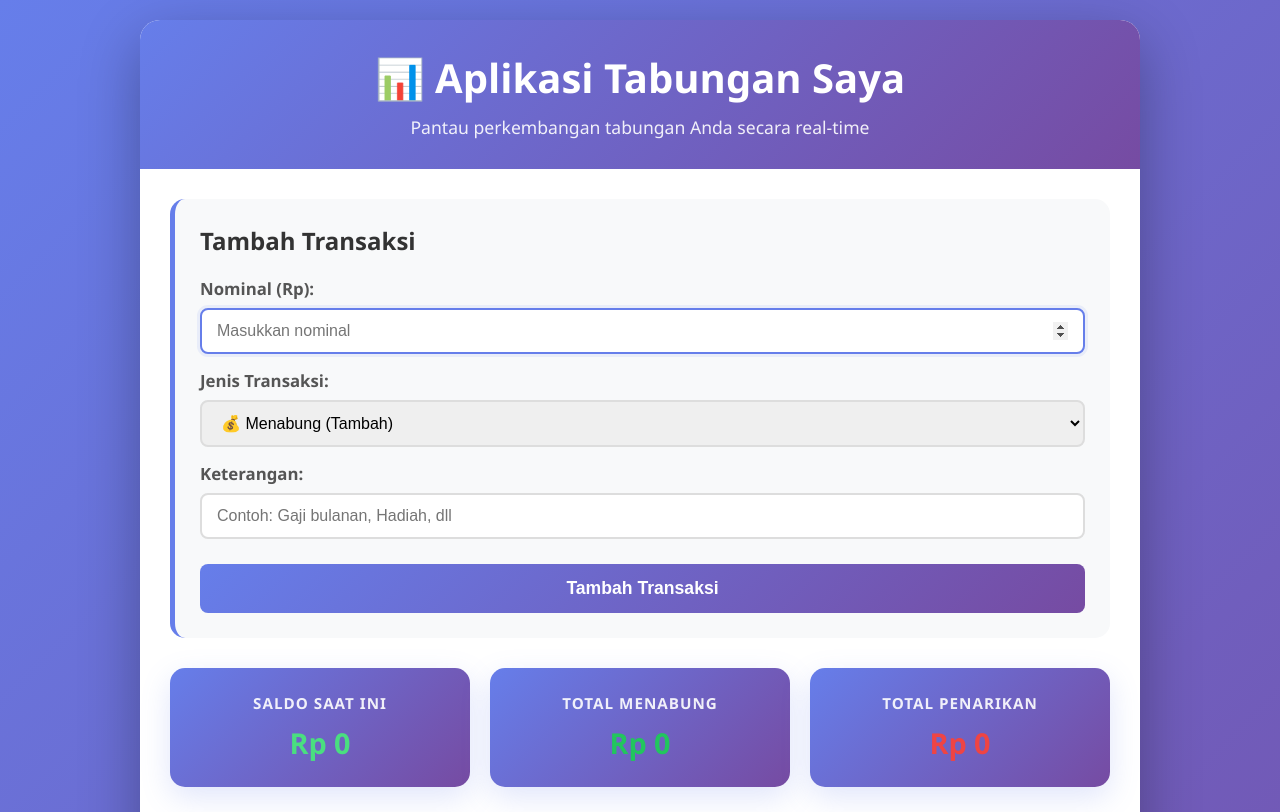
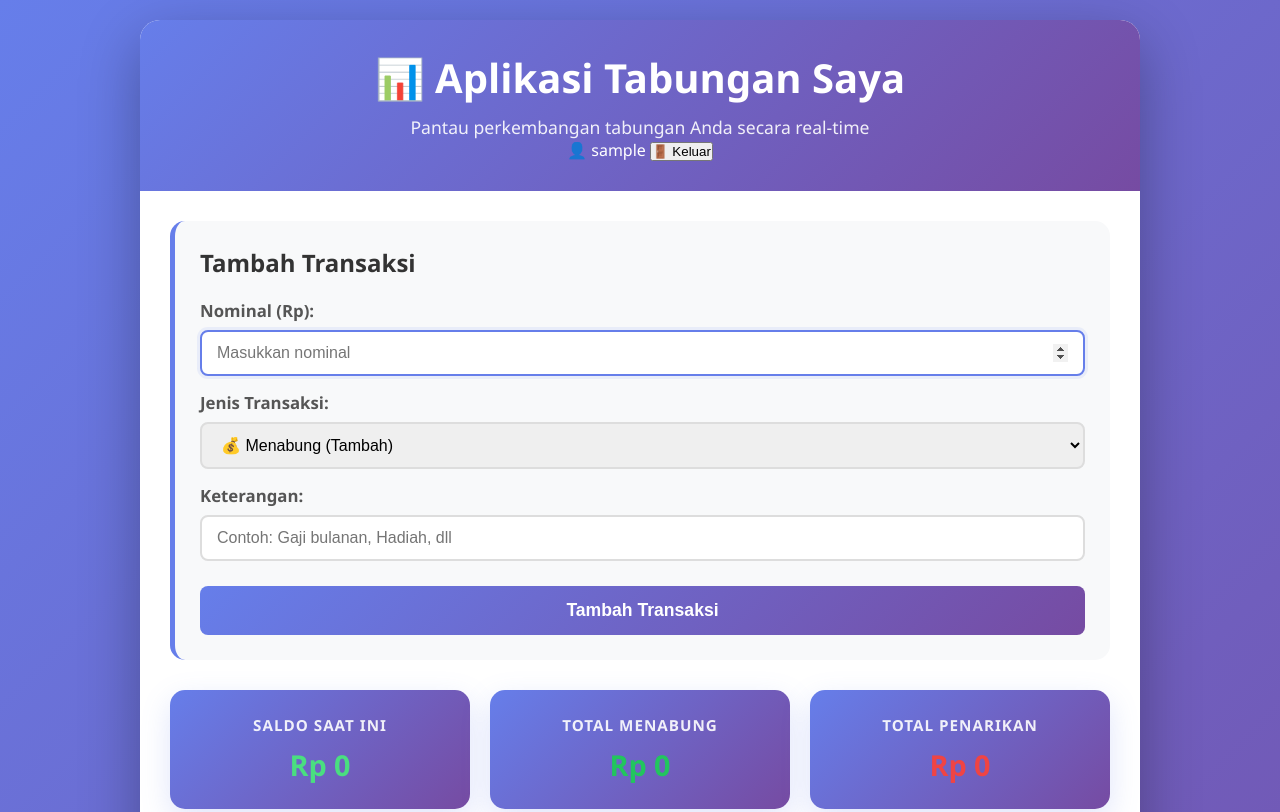
Before and after one commit to boter-lab/web-tabungan, a plain HTML site: page index.html in a window 1280 px wide. Shown: the top 812 px of the page. Drawn offline with nearby package versions, Linux system fonts and the light colour scheme; sample sign-in values are in the browser's storage.

Commit message:
Update index.html with logout button and username display

```diff
--- a/index.html
+++ b/index.html
@@ -10,8 +10,16 @@
 <body>
     <div class="container">
         <header>
-            <h1>📊 Aplikasi Tabungan Saya</h1>
-            <p>Pantau perkembangan tabungan Anda secara real-time</p>
+            <div class="header-top">
+                <div>
+                    <h1>📊 Aplikasi Tabungan Saya</h1>
+                    <p>Pantau perkembangan tabungan Anda secara real-time</p>
+                </div>
+                <div class="header-user-info">
+                    <span class="user-greeting">👤 <span id="usernameDisplay">User</span></span>
+                    <button id="logoutBtn" class="btn-logout">🚪 Keluar</button>
+                </div>
+            </div>
         </header>
 
         <div class="main-content">
```
